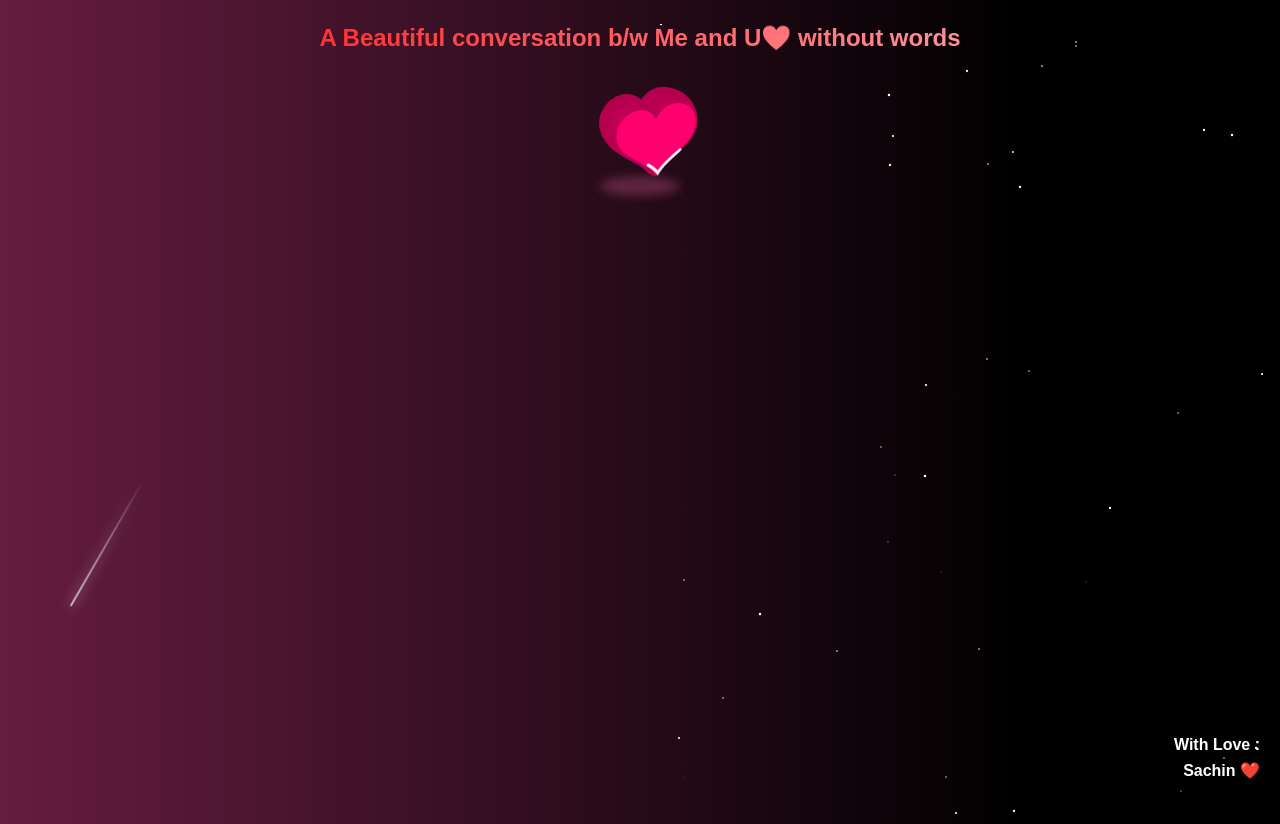
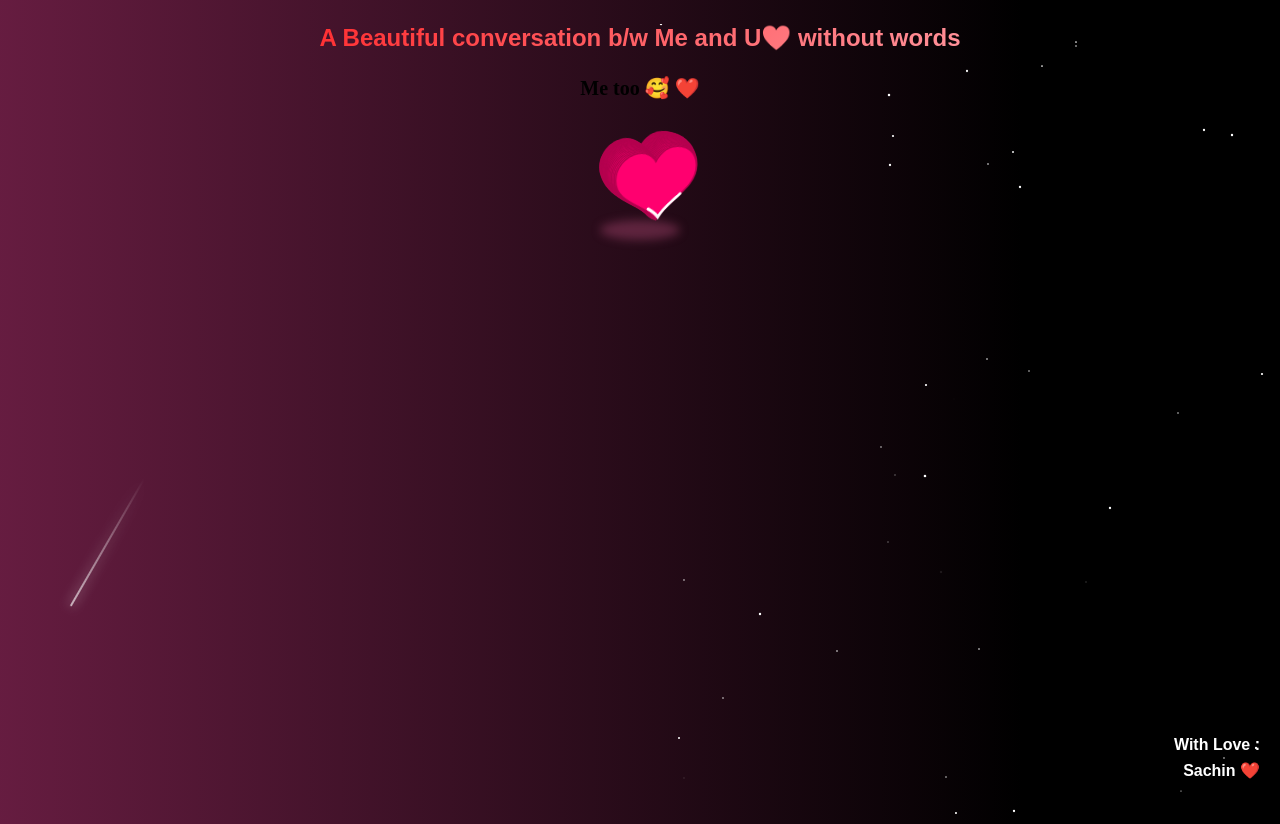
Before and after one commit to Sachin3348/status, a React (Create React App) app: page / in a window 1280 px wide. Built offline with nearby package versions, Linux system fonts and the light colour scheme.

Commit message:
added message

```diff
--- a/src/components/pages/status-page/status-page.css
+++ b/src/components/pages/status-page/status-page.css
@@ -71,6 +71,12 @@ overflow: hidden;
     -webkit-text-fill-color: transparent;
     text-align: center;
     background-color: red;
+}
+
+.caption{
+  font-size: 1rem;
+  font-family:cursive;
+  font-weight: 700;
 }
 
 .heart{
--- a/src/components/pages/status-page/status-page.js
+++ b/src/components/pages/status-page/status-page.js
@@ -1,7 +1,7 @@
 import "./status-page.css";
-import React, { useState, useEffect } from "react";
+import React, { useState, useEffect, useRef } from "react";
 import anime from "animejs";
-import Topiary from "../../molecules/tree-component/tree-component";
+// import Topiary from "../../molecules/tree-component/tree-component";
 import Heart from "../../atoms/heart-button/heart-button";
 import { message } from "../../../utils/constant";
 // import HeartButton from "../../atoms/heart-button/heart-button";
@@ -88,11 +88,14 @@ export default function StatusPage() {
     return () => window.removeEventListener("resize", handleResize);
   }, []);
   const [heartClickCount, setHeartClickCount] = useState(0)
+  const audioRef = useRef(null)
   function handleSwitch() {
     setHeartClickCount(heartClickCount+1)
     if(heartClickCount === 4){
       setIsVideoVisible(!isVideoVisible);
       setHeartClickCount(0)
+      audioRef.current.play()
+      audioRef.current.currentTime= 187
     }
   }
   return (
@@ -127,8 +130,8 @@ export default function StatusPage() {
       <section className="messagesection">
         <p className="message">
          {message}
-         {/* <span className="heart">❤️</span> */}
         </p>
+         <p className="caption">Me too 🥰 ❤️</p>
       </section>
 {/*
       <label className="switch">
@@ -161,6 +164,9 @@ export default function StatusPage() {
         </section>
       )}
       <p className="regards">With Love : <br/> Sachin ❤️</p>
+      <audio ref={audioRef} src="/music/Main Agar Kahoon.mp3"  >
+      <progress max={100} value={40}  />
+      </audio>
       {/* <p className="regards">Sachin ❤️</p> */}
     </div>
   );
```
Also changed, not shown: 1 other file (tests, documents, lock files or other folders).
